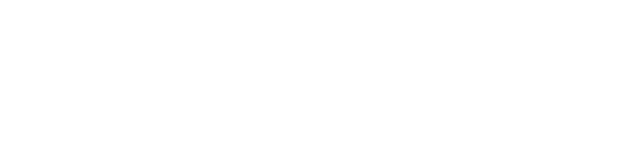
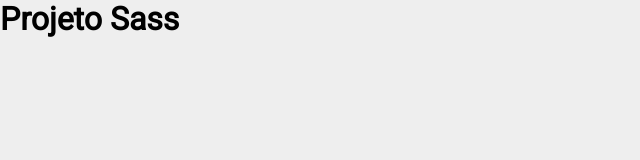
Before and after one commit to CaioCroccia22/sass-project, a website: page index.html in a window 1280 px wide. Shown: the whole page, without its empty margins (0-640 px from the left). Drawn offline with Linux system fonts and the light colour scheme.

Commit message:
chore: Configure basic layout display  with sass

```diff
--- a/index.html
+++ b/index.html
@@ -10,6 +10,8 @@
     <link href="https://fonts.googleapis.com/css2?family=Pacifico&family=Roboto&display=swap" rel="stylesheet">
 </head>
 <body>
-
+    <header class="container">
+        <h1>Projeto Sass</h1>
+    </header>
 </body>
 </html>
--- a/source/config/reset.scss
+++ b/source/config/reset.scss
@@ -1,6 +1,8 @@
+@use 'config/variaveis';
+
 *{
     padding: 0;
     margin: 0;
     box-sizing: border-box;
-    font-family: "Roboto", serif;
+    font-family: variaveis.$fontPrincipal;
 }
--- /dev/null
+++ b/source/config/variaveis.scss
@@ -0,0 +1 @@
+$fontPrincipal: Roboto, serif;
--- a/source/main.scss
+++ b/source/main.scss
@@ -1 +1,5 @@
 @use 'config/reset';
+
+body{
+    background-color: #eee;
+}
```
Also changed, not shown: build/main.css, 1 other file.
